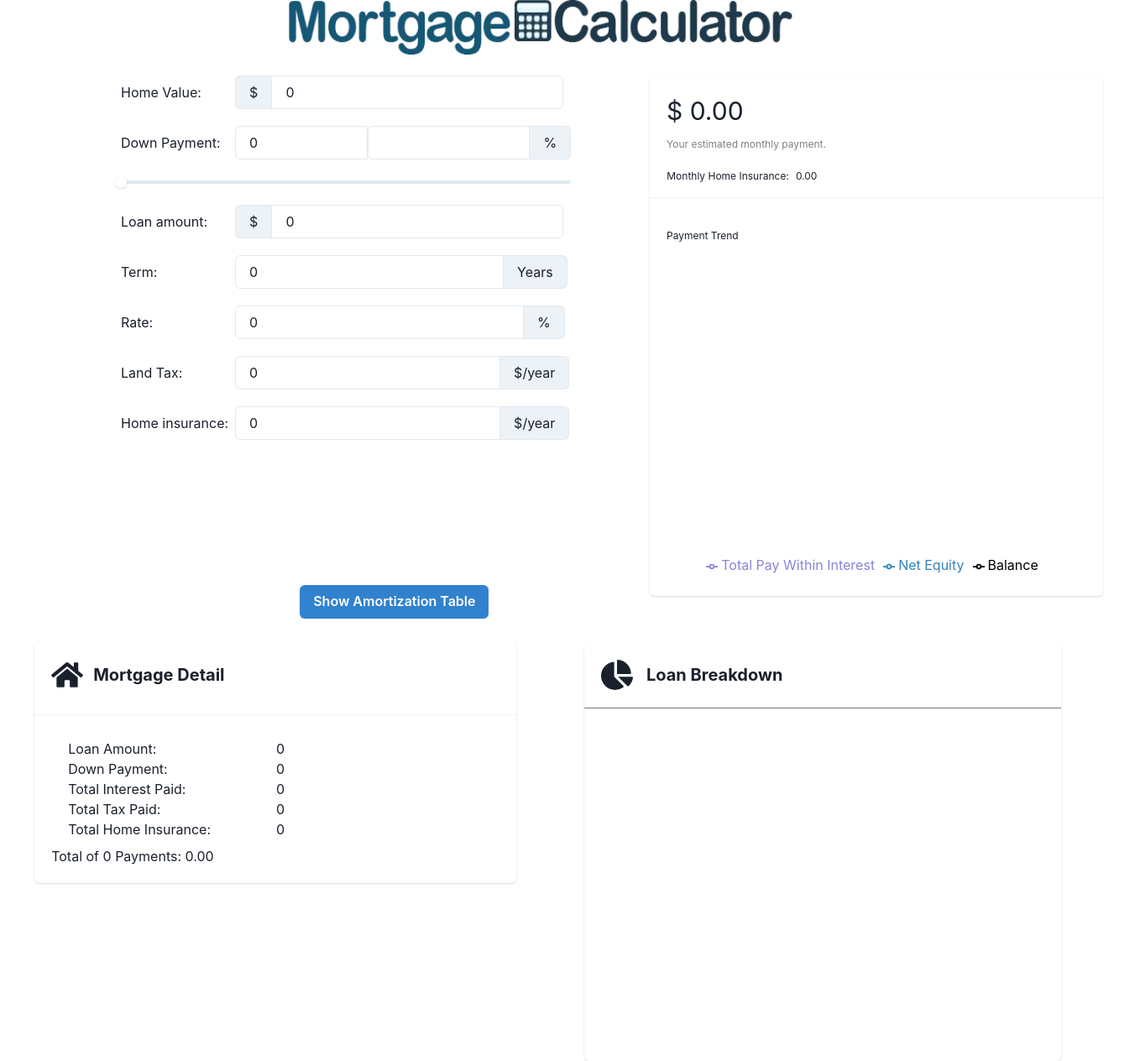
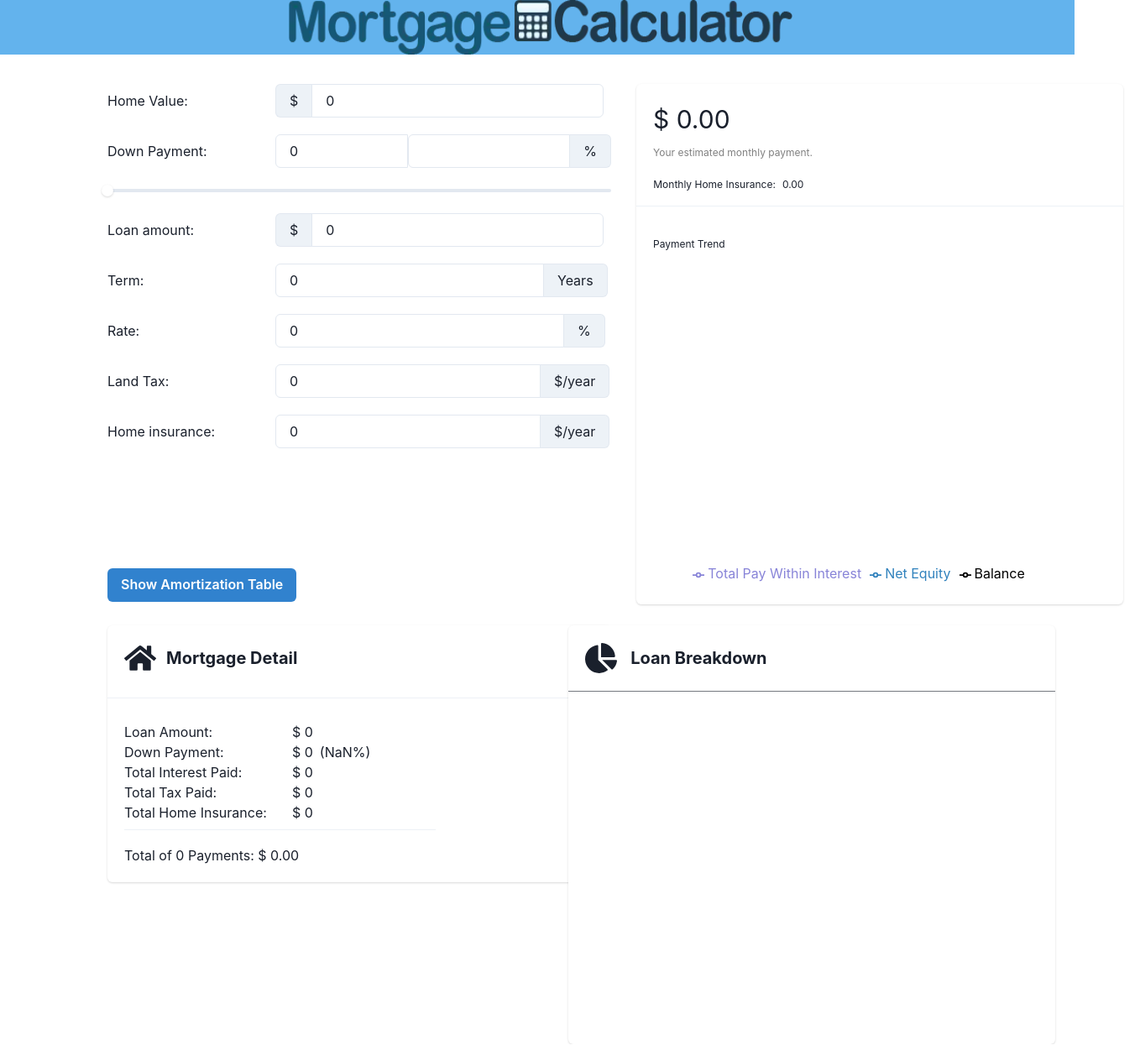
Before and after one commit to SongweiLai-1/mortgagecalculator, a React (Vite) app: page / in a window 1280 px wide. Shown: the whole page at 84% size, 1358 px wide, since content can reach past the window. Built offline with nearby package versions, Linux system fonts and the light colour scheme.

Commit message:
update CSS formwork

```diff
--- a/src/App.tsx
+++ b/src/App.tsx
@@ -1,4 +1,4 @@
-import {Container, Grid, GridItem} from '@chakra-ui/react';
+import {Box, Container, Grid, GridItem} from '@chakra-ui/react';
 import React, {useState} from "react";
 import BorrowingCaculator from "./components/BorrowingCaculator"
 import Calculator, {DiagramData, initialDiagramData} from "./components/Caculator"
@@ -14,40 +14,41 @@ function App() {
         <>
             <Grid templateAreas={`"header header"
                                     "form main"
-                                    "Table Table"
-                                     "Detail footer" `} gap={4} >
-                <GridItem pl='2' bg='white.300'  area={'header'}  >
+                                    "table table"
+                                     "Detail pieForm" `} gap={4} >
+                <GridItem pl='2' bg='blue.300'  area={'header'}  >
                     <Logo_img />
                 </GridItem>
-                <GridItem pl='2'  area={'form'} position="absolute" ml='120px' mt='90px'>
-                    <Container>
-                    <BorrowingCaculator onSubmit={(form) => setForm(form)} />
-                    </Container>
+                <GridItem pos='absolute' mt='100' pl='2' area={'form'} >
+                    <Box w='600px' ml='120px'>
+                        <BorrowingCaculator onSubmit={(form) => setForm(form)} />
+                    </Box>
                 </GridItem>
 
-                <GridItem pl='2' position="absolute" area={'main'} ml='750px' mt='90px' >
-                    <Container>
-                        <Calculator form={form} />
-                    </Container>
+                <GridItem pos='absolute' ml='650px' mt='100' pl='2' area={'main'}  >
+                    <Box  w='600px' ml='100px'>
+                    <Calculator form={form} />
+                    </Box>
                 </GridItem>
 
-                <GridItem pl='2' area={'Table'}>
-                    <Container mt='600px' >
-                        <YearlyAmortizationSchedule form={form} />
-                    </Container>
+                <GridItem pl='2' area={'table'}>
+                    <Box  w='600px' mt='580px' ml=' 120px'>
+                    <YearlyAmortizationSchedule form={form} />
+                    </Box>
                 </GridItem>
 
-                <GridItem pl='2' bg='white.300'  area={'Detail'} paddingX={5} >
-                    <Container  >
+                <GridItem pl='2' bg='white.300'  area={'Detail'} >
+                    <Container pos='absolute' ml='104px'>
                     <MortgageDetails form={form}/>
                     </Container>
                 </GridItem>
 
-                <GridItem pl='2' bg='white.300'  area={'footer'}>
-                    <Container  >
+                <GridItem pl='2' bg='white.300'  area={'pieForm'} >
+                    <Container ml='616px'>
                     <PieChartDetails pieForm={form} />
                     </Container>
                 </GridItem>
+
             </Grid>
             </>
     )
--- a/src/components/BorrowingCaculator.tsx
+++ b/src/components/BorrowingCaculator.tsx
@@ -65,7 +65,7 @@ const BorrowingCalculator = ({ onSubmit }: Props) => {
 
     return (
             <Stack spacing={5}>
-                <HStack>
+                <HStack >
                     <Text flex="1">Home Value:</Text>
                     <InputGroup w="400px">
                         <InputLeftAddon>$</InputLeftAddon>
--- a/src/components/LineChartDetails/Digram.tsx
+++ b/src/components/LineChartDetails/Digram.tsx
@@ -28,7 +28,7 @@ interface Props {
 const Digram: React.FC<Props> = ({ data, monthlyRepayment,monthlyInsurence}: Props) => {
 
     return (
-        <Card maxW='xl' >
+        <Card w='580px' >
         <CardHeader >
             <Stack>
             <Text fontSize='3xl'>$ {isNaN(monthlyRepayment) ? '0.00' : monthlyRepayment.toFixed(2)}</Text>
--- a/src/components/MortgageDetails/MortgageDetails.tsx
+++ b/src/components/MortgageDetails/MortgageDetails.tsx
@@ -10,27 +10,25 @@ import {
     Box,
     useBoolean, HStack, Divider
 } from "@chakra-ui/react";
-import { DiagramData} from '../Caculator'
+import { DiagramData } from '../Caculator'
 import {repayment} from "../LineChartDetails/Digram";
 import { FaHome } from "react-icons/fa";
 import DetailBarChart from './DetailBarChart';
 
 export interface detail {
-    loanAmount?:number;
-    downPayment?:number;
-    totalInterestPaid?:number;
-    totalTaxPaid?:number;
+    loanAmount?: number;
+    downPayment?: number;
+    totalInterestPaid?: number;
+    totalTaxPaid?: number;
     totalHomeInsurance?: number;
-    totalPay?:number;
+    totalPay?: number;
+}
 
-}
 interface Props {
     form: DiagramData;
 }
 
-
-function calculateTotalInterest(principal:number, monthlyInterest:number, numOfPayments:number) {
-
+function calculateTotalInterest(principal: number, monthlyInterest: number, numOfPayments: number) {
     const monthlyPayment = (principal * monthlyInterest) /
         (1 - Math.pow(1 + monthlyInterest, -numOfPayments));
     const totalPayment = monthlyPayment * numOfPayments;
@@ -38,86 +36,90 @@ function calculateTotalInterest(principal:number, monthlyInterest:number, numOfP
     if (isNaN(totalInterest)) {
         const totalInterest = 0
         return totalInterest
-
     } else {
         return parseFloat(totalInterest.toFixed(2));
     }
 }
 
+function formatNumber(num:any) {
+    return num.toLocaleString();
+}
 
 const MortgageDetails = ({form}: Props) => {
-
     const [detailForm, setdetailForm] = useState<detail>({})
 
     const {
         loanAmount = 0,
         yearlyInterestRate = 0,
         term = 0,
-        down_payment =0 ,
-        land_tax = 0 ,
+        down_payment = 0,
+        land_tax = 0,
         home_insurance = 0
     } = form;
 
     const principal = loanAmount || 0;
-    const interest = (yearlyInterestRate || 0) / 100 ;
+    const interest = (yearlyInterestRate || 0) / 100;
     const monthlyInterest = interest / 12;
     const numOfPayments = (term || 0) * 12;
     const totalTaxPaid = land_tax * term;
     const totalHomeInsurance = land_tax * home_insurance;
 
-
-    const totalInterestPay = calculateTotalInterest(principal, monthlyInterest, numOfPayments) ;
+    const totalInterestPay = calculateTotalInterest(principal, monthlyInterest, numOfPayments);
     const totalPayment = loanAmount + down_payment + totalInterestPay + totalTaxPaid + totalHomeInsurance;
 
     useEffect(() => {
-        setdetailForm( {
+        setdetailForm({
             ...detailForm,
             loanAmount: loanAmount,
             downPayment: down_payment,
             totalInterestPaid: totalInterestPay,
             totalTaxPaid: totalTaxPaid,
             totalHomeInsurance: totalHomeInsurance,
-            totalPay:totalPayment
+            totalPay: totalPayment
         });
-    }, [totalInterestPay,totalHomeInsurance,totalTaxPaid]);
+    }, [totalInterestPay, totalHomeInsurance, totalTaxPaid]);
 
     const [display, sedisplay] = useBoolean()
+    const downPaymentRate = ((down_payment / loanAmount) * 100).toFixed(2);
 
     return (
         <Card
             direction={{ base: 'column', sm: 'row' }}
-            overflow='hidden'>
+            overflow='hidden' w='600px'>
             <Stack>
-                <CardHeader >
+                <CardHeader>
                     <Flex alignItems='center' gap='1'>
                         <FaHome size={38} />
                         <Heading size='md' ml={2}>Mortgage Detail</Heading>
                     </Flex>
                 </CardHeader>
-                <Divider w="300%"/>
-                <CardBody >
+                <Divider w="300%" />
+                <CardBody>
                     <Stack>
                         <HStack>
-                        <Box  marginLeft={5} >
-                            <p>Loan Amount:  </p>
-                            <p>Down Payment:</p>
-                            <p>Total Interest Paid: </p>
-                            <p>Total Tax Paid: </p>
-                            <p>Total Home Insurance: </p>
+                            <Box pos='absolute'>
+                                <Text>Loan Amount: </Text>
+                                <Text>Down Payment:</Text>
+                                <Text>Total Interest Paid: </Text>
+                                <Text>Total Tax Paid: </Text>
+                                <Text>Total Home Insurance: </Text>
                             </Box>
-                        <Box marginLeft={70}>
-                            <Text>{loanAmount}</Text>
-                            <Text> {down_payment}</Text>
-                            <Text>{totalInterestPay}</Text>
-                            <Text>{totalTaxPaid}</Text>
-                            <Text>{totalHomeInsurance}</Text>
+                            <Box marginLeft='200px'>
+                                <Text whiteSpace="nowrap">$ {formatNumber(loanAmount ?? 0)}</Text>
+                                <HStack>
+                                    <Text whiteSpace="nowrap">$ {formatNumber(down_payment)} </Text>
+                                    <Text whiteSpace="nowrap">({downPaymentRate}%)</Text>
+                                </HStack>
+                                <Text whiteSpace="nowrap">$ {formatNumber(totalInterestPay)}</Text>
+                                <Text whiteSpace="nowrap">$ {formatNumber(totalTaxPaid)}</Text>
+                                <Text whiteSpace="nowrap">$ {formatNumber(totalHomeInsurance)}</Text>
                             </Box>
-                        <Box marginLeft={70} marginRight={10}>
+                            <Box marginLeft={30} marginRight={10}>
                                 {loanAmount > 0 ? (display ? null : <DetailBarChart form={detailForm} />) : null}
                             </Box>
                         </HStack>
-                            <Text>Total of {numOfPayments} Payments: {totalPayment.toFixed(2)}</Text>
-
+                        <Divider />
+                        <Text mt='10px'>Total of {numOfPayments ?? 0} Payments: $ {formatNumber(totalPayment.toFixed(2))}</Text>
                     </Stack>
                 </CardBody>
             </Stack>
--- a/src/components/PieChartDetails/PieChartDetails.tsx
+++ b/src/components/PieChartDetails/PieChartDetails.tsx
@@ -30,7 +30,7 @@ const PieChartDetails = ({ pieForm }: { pieForm: DiagramData }) => {
 
     return (
         <>
-            <Card maxW='xl'>
+            <Card w='580px'>
                 <CardHeader >
                     <HStack>
                         <FaChartPie size={38}/>
--- a/src/components/YearlyAmortizationSchedule.tsx
+++ b/src/components/YearlyAmortizationSchedule.tsx
@@ -16,7 +16,6 @@ import {
     HStack
 } from "@chakra-ui/react";
 import { DiagramData, repaymentList } from "./Caculator";
-import { repayment } from "./LineChartDetails/Digram";
 
 interface Props {
     form: DiagramData;
@@ -42,9 +41,9 @@ const YearlyAmortizationSchedule = ({ form }: Props) => {
             <Box >
                 <Button onClick={() => setShowSlider(!showSlider)} colorScheme='blue'>Show Amortization Table</Button>
             </Box>
-            <Box mr='118px' ml='12px'>
+            <Box >
                 {showSlider ?
-                    <Card >
+                    <Card w='1210px'>
                     <TableContainer>
                         <Table size='sm'  overflowY ='hidden'>
                             <Thead>
```
Lines whose indentation alone changed are shown as unchanged.
